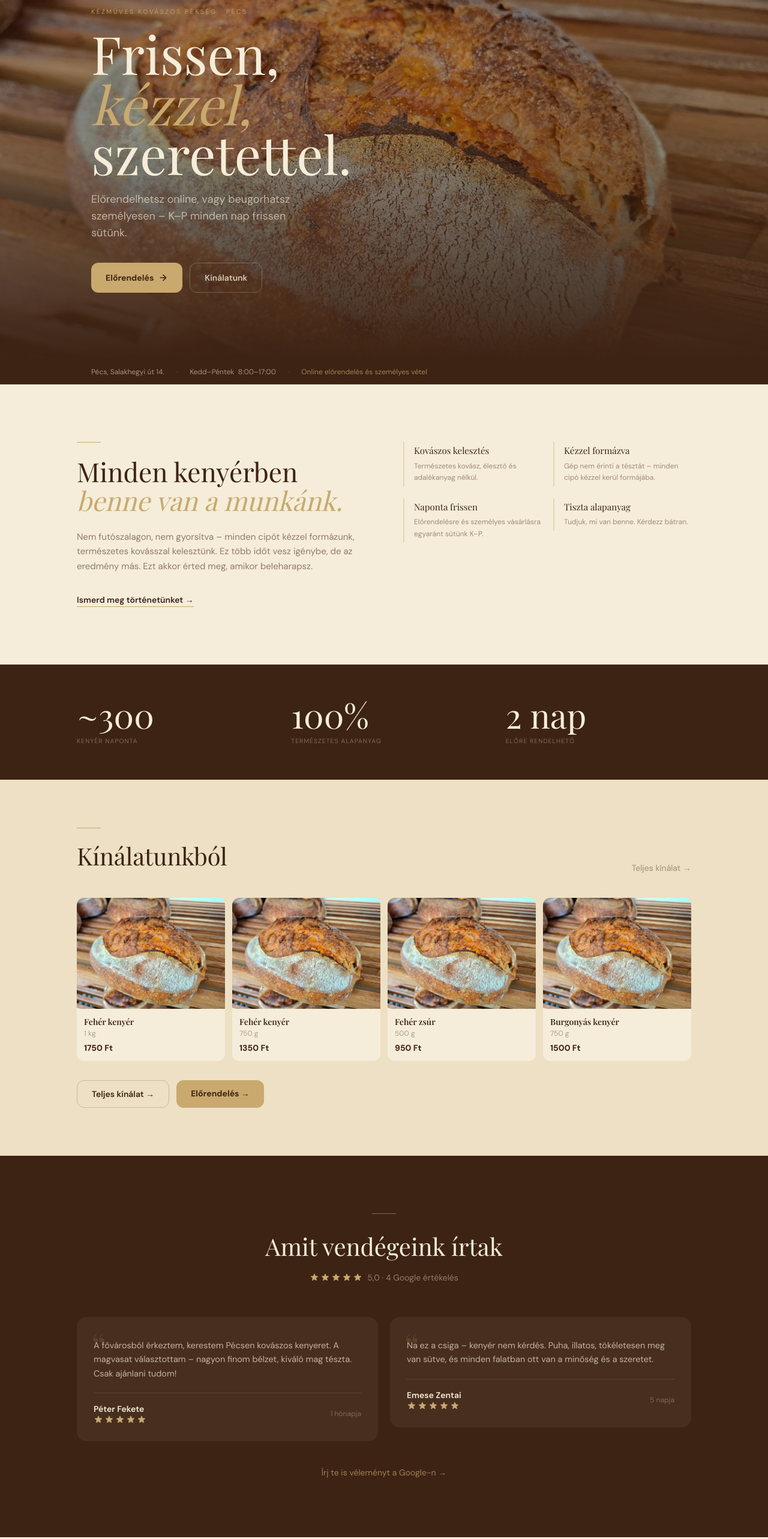
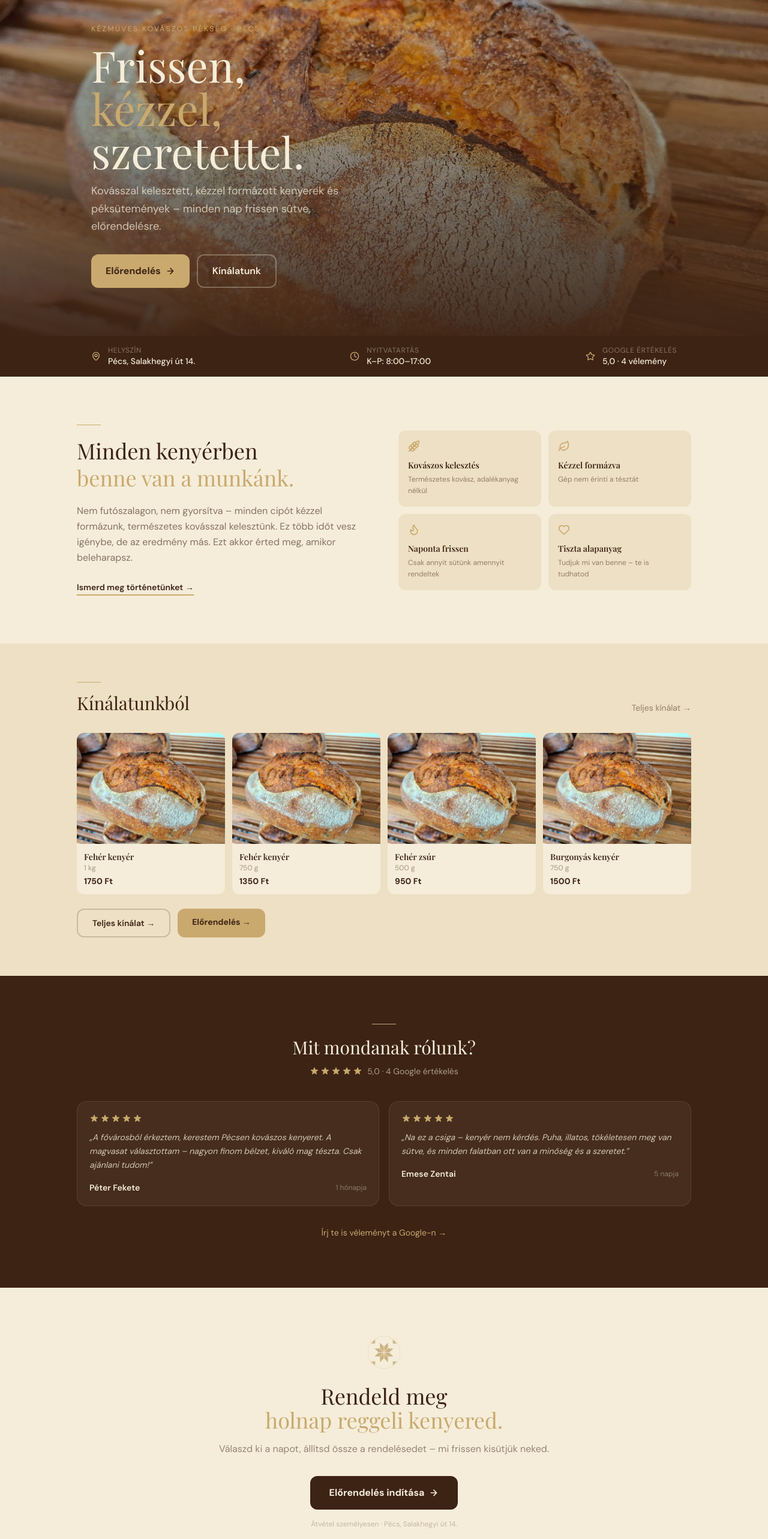
Before and after one commit to tomi2400/kata-kenyere, a Next.js app: page / in a window 1280 px wide. Shown: the part 120-2686 px from the top of the page at 60% size. Built offline with nearby package versions, Linux system fonts and the light colour scheme; a web font is replaced by a local one.

Commit message:
revert: restore homepage and CSS to pre-animation state (5772e31)

```diff
--- a/src/app/globals.css
+++ b/src/app/globals.css
@@ -9,40 +9,6 @@
     text-wrap: balance;
   }
 }
-
-/* ─── Kata Kenyere animations ─── */
-@keyframes kk-fade-in-up {
-  from { opacity: 0; transform: translateY(24px); }
-  to   { opacity: 1; transform: translateY(0); }
-}
-@keyframes kk-fade-in {
-  from { opacity: 0; }
-  to   { opacity: 1; }
-}
-
-.hero-fade  { animation: kk-fade-in 1.4s ease both; }
-.hero-tag   { animation: kk-fade-in-up 0.6s cubic-bezier(0.22, 1, 0.36, 1) both; animation-delay: 0.15s; }
-.hero-title { animation: kk-fade-in-up 0.75s cubic-bezier(0.22, 1, 0.36, 1) both; animation-delay: 0.3s; }
-.hero-body  { animation: kk-fade-in-up 0.65s cubic-bezier(0.22, 1, 0.36, 1) both; animation-delay: 0.5s; }
-.hero-cta   { animation: kk-fade-in-up 0.6s cubic-bezier(0.22, 1, 0.36, 1) both; animation-delay: 0.65s; }
-
-@media (prefers-reduced-motion: no-preference) {
-  .reveal {
-    opacity: 0;
-    transform: translateY(28px);
-    transition: opacity 0.7s cubic-bezier(0.22, 1, 0.36, 1),
-                transform 0.7s cubic-bezier(0.22, 1, 0.36, 1);
-  }
-  .reveal.visible {
-    opacity: 1;
-    transform: none;
-  }
-}
-
-.reveal-d1 { transition-delay: 0.08s; }
-.reveal-d2 { transition-delay: 0.18s; }
-.reveal-d3 { transition-delay: 0.28s; }
-.reveal-d4 { transition-delay: 0.38s; }
 
 @layer base {
   :root {
--- a/src/app/page.tsx
+++ b/src/app/page.tsx
@@ -2,7 +2,7 @@ import type { Metadata } from "next";
 import Image from "next/image";
 import Link from "next/link";
 import Navbar from "@/components/Navbar";
-import ScrollReveal from "@/components/ScrollReveal";
+import { MapPin, Clock, Star, Wheat, Flame, Leaf, Heart } from "lucide-react";
 import { TERMEKEK } from "@/lib/products";
 
 export const metadata: Metadata = {
@@ -68,37 +68,35 @@ export default function Home() {
       <Navbar transparent />
 
       {/* ═══ HERO ═══ */}
-      <section className="relative min-h-[90vh] flex items-end">
+      <section className="relative min-h-[85vh] flex items-end">
         <Image
           src="/images/termek-placeholder.jpg"
           alt="Kata Kenyere kovászos kenyér"
           fill
-          className="object-cover hero-fade"
+          className="object-cover"
           priority
         />
-        {/* Gradient alulról és felülről is – navbar területe is sötét */}
-        <div className="absolute inset-0 bg-gradient-to-t from-brown-dark via-brown-dark/55 to-transparent" />
-        <div className="absolute inset-0 bg-gradient-to-b from-brown-dark/50 via-transparent to-transparent" />
+        <div className="absolute inset-0 bg-gradient-to-t from-brown-dark/95 via-brown-dark/50 to-brown-dark/10" />
 
-        <div className="relative z-10 w-full max-w-5xl mx-auto px-6 pb-20 md:pb-28">
-          <p className="hero-tag font-sans text-[0.65rem] tracking-[0.25em] text-gold/80 uppercase mb-5">
+        <div className="relative z-10 w-full max-w-5xl mx-auto px-6 pb-16 md:pb-20">
+          <p className="font-sans text-xs tracking-[0.2em] text-gold uppercase mb-4">
             Kézműves kovászos pékség · Pécs
           </p>
-          <h1 className="hero-title font-serif text-[clamp(3rem,8vw,5.5rem)] text-cream leading-[0.95] mb-5 max-w-xl">
+          <h1 className="font-serif text-5xl sm:text-6xl md:text-7xl text-cream leading-[1.05] mb-4 max-w-2xl">
             Frissen,
             <br />
-            <em className="text-gold italic">kézzel,</em>
+            <em className="text-gold not-italic">kézzel,</em>
             <br />
             szeretettel.
           </h1>
-          <p className="hero-body font-sans text-cream/65 text-base sm:text-lg max-w-sm mb-9 leading-relaxed">
-            Előrendelhetsz online, vagy beugorhatsz személyesen –
-            K–P minden nap frissen sütünk.
+          <p className="font-sans text-cream/75 text-lg max-w-md mb-8 leading-relaxed">
+            Kovásszal kelesztett, kézzel formázott kenyerek és péksütemények –
+            minden nap frissen sütve, előrendelésre.
           </p>
-          <div className="hero-cta flex flex-wrap gap-3">
+          <div className="flex flex-wrap gap-3">
             <Link
               href="/elorendeles"
-              className="inline-flex items-center gap-2 px-6 py-3.5 rounded-xl font-sans font-bold text-sm bg-gold text-brown-dark hover:bg-gold-light transition-colors focus-visible:outline-none focus-visible:ring-2 focus-visible:ring-gold"
+              className="inline-flex items-center gap-2 px-6 py-3.5 rounded-xl font-sans font-bold text-base bg-gold text-brown-dark hover:bg-gold-light transition-colors"
             >
               Előrendelés
               <svg className="w-4 h-4" fill="none" viewBox="0 0 24 24" stroke="currentColor" strokeWidth={2.5}>
@@ -107,7 +105,7 @@ export default function Home() {
             </Link>
             <Link
               href="/termekek"
-              className="inline-flex items-center gap-2 px-6 py-3.5 rounded-xl font-sans font-semibold text-sm border border-cream/25 text-cream/80 hover:border-cream/50 hover:text-cream transition-colors"
+              className="inline-flex items-center gap-2 px-6 py-3.5 rounded-xl font-sans font-semibold text-base border-2 border-cream/30 text-cream hover:border-cream/60 transition-colors"
             >
               Kínálatunk
             </Link>
@@ -116,123 +114,106 @@ export default function Home() {
       </section>
 
       {/* ═══ INFO SÁV ═══ */}
-      <section className="bg-brown-dark border-b border-cream/10">
-        <div className="max-w-5xl mx-auto px-6 py-3 flex flex-wrap items-center gap-x-5 gap-y-1">
-          <span className="font-sans text-xs text-cream/55">Pécs, Salakhegyi út 14.</span>
-          <span className="text-cream/20 text-xs hidden sm:block">·</span>
-          <span className="font-sans text-xs text-cream/55">Kedd–Péntek&nbsp;&nbsp;8:00–17:00</span>
-          <span className="text-cream/20 text-xs hidden sm:block">·</span>
-          <span className="font-sans text-xs text-gold/70">Online előrendelés és személyes vétel</span>
+      <section className="bg-brown-dark text-cream">
+        <div className="max-w-5xl mx-auto px-6 py-4 flex flex-wrap gap-y-3 items-center justify-between">
+          {[
+            { Icon: MapPin, label: "Helyszín", value: "Pécs, Salakhegyi út 14." },
+            { Icon: Clock, label: "Nyitvatartás", value: "K–P: 8:00–17:00" },
+            { Icon: Star, label: "Google értékelés", value: "5,0 · 4 vélemény" },
+          ].map(({ Icon, label, value }) => (
+            <div key={label} className="flex items-center gap-3">
+              <Icon className="w-4 h-4 text-gold shrink-0" />
+              <div>
+                <p className="text-xs text-cream/40 uppercase tracking-wider font-sans">{label}</p>
+                <p className="font-sans text-sm font-medium">{value}</p>
+              </div>
+            </div>
+          ))}
         </div>
       </section>
 
       {/* ═══ MIÉRT MI ═══ */}
-      <section className="py-24 px-6">
+      <section className="py-20 px-6">
         <div className="max-w-5xl mx-auto">
-          <div className="grid md:grid-cols-2 gap-16 items-start">
-            <ScrollReveal className="md:sticky md:top-28">
-              <div className="w-10 h-px bg-gold mb-6" />
-              <h2 className="font-serif text-[clamp(2rem,4vw,2.75rem)] text-brown-dark mb-6 leading-[1.1]">
+          <div className="grid md:grid-cols-2 gap-12 items-center">
+            <div>
+              <div className="w-10 h-px bg-gold mb-5" />
+              <h2 className="font-serif text-4xl text-brown-dark mb-5 leading-tight">
                 Minden kenyérben
                 <br />
-                <em className="text-gold italic">benne van a munkánk.</em>
+                <em className="text-gold not-italic">benne van a munkánk.</em>
               </h2>
-              <p className="font-sans text-brown/65 leading-relaxed mb-8 text-[0.9375rem]">
+              <p className="font-sans text-brown/70 leading-relaxed mb-6">
                 Nem futószalagon, nem gyorsítva – minden cipót kézzel formázunk, természetes kovásszal kelesztünk. Ez több időt vesz igénybe, de az eredmény más. Ezt akkor érted meg, amikor beleharapsz.
               </p>
               <Link
                 href="/rolunk"
-                className="inline-flex items-center gap-2 font-sans text-sm font-semibold text-brown-dark border-b border-gold pb-px hover:border-brown-dark transition-colors"
+                className="inline-flex items-center gap-2 font-sans text-sm font-semibold text-brown-dark border-b-2 border-gold pb-0.5 hover:border-brown-dark transition-colors"
               >
                 Ismerd meg történetünket →
               </Link>
-            </ScrollReveal>
-
-            <div className="grid grid-cols-2 gap-5">
+            </div>
+            <div className="grid grid-cols-2 gap-3">
               {[
-                { cim: "Kovászos kelesztés", szoveg: "Természetes kovász, élesztő és adalékanyag nélkül." },
-                { cim: "Kézzel formázva", szoveg: "Gép nem érinti a tésztát – minden cipó kézzel kerül formájába." },
-                { cim: "Naponta frissen", szoveg: "Előrendelésre és személyes vásárlásra egyaránt sütünk K–P." },
-                { cim: "Tiszta alapanyag", szoveg: "Tudjuk, mi van benne. Kérdezz bátran." },
-              ].map(({ cim, szoveg }, i) => (
-                <ScrollReveal key={cim} delay={(i + 1) as 1 | 2 | 3 | 4}>
-                  <div className="border-l-2 border-gold/35 pl-4 py-1">
-                    <p className="font-serif text-[0.9375rem] text-brown-dark mb-1.5 leading-snug">{cim}</p>
-                    <p className="font-sans text-xs text-brown/55 leading-relaxed">{szoveg}</p>
+                { Icon: Wheat, cim: "Kovászos kelesztés", szoveg: "Természetes kovász, adalékanyag nélkül" },
+                { Icon: Leaf, cim: "Kézzel formázva", szoveg: "Gép nem érinti a tésztát" },
+                { Icon: Flame, cim: "Naponta frissen", szoveg: "Csak annyit sütünk amennyit rendeltek" },
+                { Icon: Heart, cim: "Tiszta alapanyag", szoveg: "Tudjuk mi van benne – te is tudhatod" },
+              ].map(({ Icon, cim, szoveg }) => (
+                <div key={cim} className="bg-cream-dark rounded-xl p-4">
+                  <Icon className="w-5 h-5 text-gold mb-3" />
+                  <p className="font-serif text-sm font-semibold text-brown-dark mb-1">{cim}</p>
+                  <p className="font-sans text-xs text-brown/60 leading-relaxed">{szoveg}</p>
                 </div>
-                </ScrollReveal>
               ))}
             </div>
           </div>
         </div>
       </section>
 
-      {/* ═══ SZÁMOK ═══ */}
-      <section className="bg-brown-dark py-14 px-6">
-        <div className="max-w-5xl mx-auto grid grid-cols-3 gap-6 sm:gap-12">
-          {[
-            { szam: "~300", szoveg: "kenyér naponta" },
-            { szam: "100%", szoveg: "természetes alapanyag" },
-            { szam: "2 nap", szoveg: "előre rendelhető" },
-          ].map(({ szam, szoveg }, i) => (
-            <ScrollReveal key={szoveg} delay={(i + 1) as 1 | 2 | 3}>
-              <div className="text-center sm:text-left">
-                <p className="font-serif text-[clamp(2rem,5vw,3.5rem)] text-cream leading-none mb-2">{szam}</p>
-                <p className="font-sans text-[0.65rem] text-cream/35 uppercase tracking-widest">{szoveg}</p>
-              </div>
-            </ScrollReveal>
-          ))}
-        </div>
-      </section>
-
       {/* ═══ TERMÉK ELŐNÉZET ═══ */}
-      <section className="py-20 px-6 bg-cream-dark">
+      <section className="py-16 px-6 bg-cream-dark">
         <div className="max-w-5xl mx-auto">
-          <ScrollReveal>
-            <div className="flex items-end justify-between mb-10">
+          <div className="flex items-end justify-between mb-8">
             <div>
               <div className="w-10 h-px bg-gold mb-4" />
-                <h2 className="font-serif text-[clamp(1.75rem,4vw,2.5rem)] text-brown-dark">Kínálatunkból</h2>
+              <h2 className="font-serif text-3xl text-brown-dark">Kínálatunkból</h2>
             </div>
             <Link
               href="/termekek"
-                className="font-sans text-sm text-brown/50 hover:text-brown-dark transition-colors hidden sm:block"
+              className="font-sans text-sm text-brown/60 hover:text-brown-dark transition-colors hidden sm:block"
             >
               Teljes kínálat →
             </Link>
           </div>
-          </ScrollReveal>
 
-          <div className="grid grid-cols-2 sm:grid-cols-4 gap-3 mb-8">
-            {KINALAT_PREVIEW.map((termek, i) => (
-              <ScrollReveal key={termek.id} delay={(Math.min(i + 1, 4)) as 1 | 2 | 3 | 4}>
-                <div className="rounded-xl overflow-hidden bg-cream group transition-[transform,box-shadow] duration-200 hover:-translate-y-0.5 hover:shadow-md">
-                  <div className="relative aspect-[4/3] overflow-hidden">
+          <div className="grid grid-cols-2 sm:grid-cols-4 gap-3 mb-6">
+            {KINALAT_PREVIEW.map((termek) => (
+              <div key={termek.id} className="rounded-xl overflow-hidden bg-cream">
+                <div className="relative aspect-[4/3]">
                   <Image
                     src={termek.foto}
                     alt={termek.nev}
                     fill
-                      className="object-cover transition-transform duration-500 group-hover:scale-[1.03]"
+                    className="object-cover"
                     sizes="(max-width: 640px) 50vw, 25vw"
                   />
                 </div>
                 <div className="p-3">
-                    <p className="font-serif text-sm font-semibold text-brown-dark leading-snug">{termek.nev}</p>
-                    <p className="font-sans text-xs text-brown/45 mt-0.5">{termek.egyseg}</p>
-                    <p className="font-sans text-sm font-bold text-brown-dark mt-1.5">
+                  <p className="font-serif text-sm font-semibold text-brown-dark">{termek.nev}</p>
+                  <p className="font-sans text-xs text-brown/50">{termek.egyseg}</p>
+                  <p className="font-sans text-sm font-bold text-brown-dark mt-1">
                     {termek.ar.toLocaleString("hu-HU")} Ft
                   </p>
                 </div>
               </div>
-              </ScrollReveal>
             ))}
           </div>
 
-          <ScrollReveal>
           <div className="flex gap-3">
             <Link
               href="/termekek"
-                className="flex-1 sm:flex-none py-3 px-6 rounded-xl font-sans font-semibold text-sm border border-brown-dark/20 text-brown-dark hover:border-brown-dark transition-colors text-center"
+              className="flex-1 sm:flex-none py-3 px-6 rounded-xl font-sans font-semibold text-sm border-2 border-brown-dark/20 text-brown-dark hover:border-brown-dark transition-colors text-center"
             >
               Teljes kínálat →
             </Link>
@@ -243,92 +224,84 @@ export default function Home() {
               Előrendelés →
             </Link>
           </div>
-          </ScrollReveal>
         </div>
       </section>
 
       {/* ═══ GOOGLE REVIEWS ═══ */}
-      <section className="py-24 px-6 bg-brown-dark">
+      <section className="py-20 px-6 bg-brown-dark">
         <div className="max-w-5xl mx-auto">
-          <ScrollReveal className="text-center mb-14">
-            <div className="w-10 h-px bg-gold/50 mx-auto mb-6" />
-            <h2 className="font-serif text-[clamp(1.75rem,4vw,2.5rem)] text-cream mb-3">
-              Amit vendégeink írtak
+          <div className="text-center mb-10">
+            <div className="w-10 h-px bg-gold mx-auto mb-5" />
+            <h2 className="font-serif text-3xl text-cream mb-2">
+              Mit mondanak rólunk?
             </h2>
-            <div className="flex items-center justify-center gap-2">
+            <div className="flex items-center justify-center gap-2 mt-3">
               <StarRating n={5} />
-              <span className="font-sans text-cream/45 text-sm">5,0 · 4 Google értékelés</span>
+              <span className="font-sans text-cream/60 text-sm">5,0 · 4 Google értékelés</span>
             </div>
-          </ScrollReveal>
+          </div>
 
-          <div className="grid sm:grid-cols-2 gap-5 mb-10">
-            {REVIEWS.filter(r => r.szoveg !== "Hamarosan...").map((review, i) => (
-              <ScrollReveal key={review.nev} delay={(i + 1) as 1 | 2}>
-                <div className="relative bg-cream/[0.06] rounded-2xl p-7 pt-9">
-                  <span className="absolute top-4 left-6 font-serif text-6xl leading-none text-gold/15 select-none" aria-hidden="true">
-                    &ldquo;
-                  </span>
-                  <p className="font-sans text-cream/70 text-[0.9rem] leading-relaxed mb-5 relative">
-                    {review.szoveg}
+          <div className="grid sm:grid-cols-2 gap-4 mb-8">
+            {REVIEWS.filter(r => r.szoveg !== "Hamarosan...").map((review) => (
+              <div key={review.nev} className="bg-cream/5 border border-cream/10 rounded-2xl p-5">
+                <StarRating n={review.csillag} />
+                <p className="font-sans text-cream/80 text-sm leading-relaxed mt-3 mb-4 italic">
+                  &bdquo;{review.szoveg}&rdquo;
                 </p>
-                  <div className="flex items-center justify-between pt-4 border-t border-cream/10">
-                    <div>
+                <div className="flex items-center justify-between">
                   <p className="font-sans text-sm font-semibold text-cream">{review.nev}</p>
-                      <StarRating n={review.csillag} />
-                    </div>
                   {review.datum && (
-                      <p className="font-sans text-xs text-cream/30">{review.datum}</p>
+                    <p className="font-sans text-xs text-cream/40">{review.datum}</p>
                   )}
                 </div>
               </div>
-              </ScrollReveal>
             ))}
           </div>
 
-          <ScrollReveal className="text-center">
+          <div className="text-center">
             <a
               href="https://g.page/r/kata-kenyere/review"
               target="_blank"
               rel="noopener noreferrer"
-              className="inline-flex items-center gap-2 font-sans text-sm text-gold/70 hover:text-gold transition-colors"
+              className="inline-flex items-center gap-2 font-sans text-sm text-gold hover:text-gold-light transition-colors"
             >
               Írj te is véleményt a Google-n →
             </a>
-          </ScrollReveal>
+          </div>
         </div>
       </section>
 
       {/* ═══ CTA SZEKCIÓ ═══ */}
-      <section className="py-28 px-6 bg-cream text-center">
-        <ScrollReveal className="max-w-xl mx-auto">
+      <section className="py-20 px-6 bg-cream text-center">
+        <div className="max-w-xl mx-auto">
           <Image
             src="/images/logo.png"
             alt="Kata Kenyere"
-            width={48}
-            height={48}
-            className="mx-auto mb-8 opacity-60"
+            width={56}
+            height={56}
+            className="mx-auto mb-6 opacity-80"
           />
-          <h2 className="font-serif text-[clamp(2rem,5vw,3rem)] text-brown-dark mb-5 leading-[1.1]">
-            Rendeld meg előre –
+          <h2 className="font-serif text-4xl text-brown-dark mb-4">
+            Rendeld meg
             <br />
-            <em className="text-gold italic">mi frissen kisütjük.</em>
+            <em className="text-gold not-italic">holnap reggeli kenyered.</em>
           </h2>
-          <p className="font-sans text-brown/55 mb-10 leading-relaxed max-w-sm mx-auto">
-            Add le a rendelésed legalább két nappal korábban – az átvétel reggelén sütjük ki.
+          <p className="font-sans text-brown/60 mb-8 leading-relaxed">
+            Válaszd ki a napot, állítsd össze a rendelésedet – mi frissen kisütjük neked.
           </p>
           <Link
             href="/elorendeles"
-            className="inline-flex items-center gap-2.5 px-8 py-4 rounded-xl font-sans font-bold text-sm bg-brown-dark text-cream hover:bg-brown transition-colors focus-visible:outline-none focus-visible:ring-2 focus-visible:ring-brown-dark focus-visible:ring-offset-2"
+            className="inline-flex items-center gap-2 px-8 py-4 rounded-xl font-sans font-bold text-base bg-brown-dark text-cream hover:bg-brown transition-colors"
           >
             Előrendelés indítása
             <svg className="w-4 h-4" fill="none" viewBox="0 0 24 24" stroke="currentColor" strokeWidth={2.5}>
               <path strokeLinecap="round" strokeLinejoin="round" d="M5 12h14M12 5l7 7-7 7" />
             </svg>
           </Link>
-          <p className="font-sans text-xs text-brown/30 mt-5">
+          <p className="font-sans text-xs text-brown/30 mt-4">
             Átvétel személyesen · Pécs, Salakhegyi út 14.
           </p>
-        </ScrollReveal>
+        </div>
       </section>
 
       {/* ═══ FOOTER ═══ */}
--- a/src/components/ScrollReveal.tsx
+++ /dev/null
@@ -1,42 +0,0 @@
-"use client";
-
-import { useEffect, useRef, type ReactNode } from "react";
-
-export default function ScrollReveal({
-  children,
-  delay,
-  className = "",
-}: {
-  children: ReactNode;
-  delay?: 1 | 2 | 3 | 4;
-  className?: string;
-}) {
-  const ref = useRef<HTMLDivElement>(null);
-
-  useEffect(() => {
-    const el = ref.current;
-    if (!el) return;
-
-    const obs = new IntersectionObserver(
-      ([entry]) => {
-        if (entry.isIntersecting) {
-          el.classList.add("visible");
-          obs.unobserve(el);
-        }
-      },
-      { threshold: 0.1, rootMargin: "0px 0px -32px 0px" }
-    );
-
-    obs.observe(el);
-    return () => obs.disconnect();
-  }, []);
-
-  return (
-    <div
-      ref={ref}
-      className={`reveal${delay ? ` reveal-d${delay}` : ""} ${className}`}
-    >
-      {children}
-    </div>
-  );
-}
```
Lines whose indentation alone changed are shown as unchanged.
